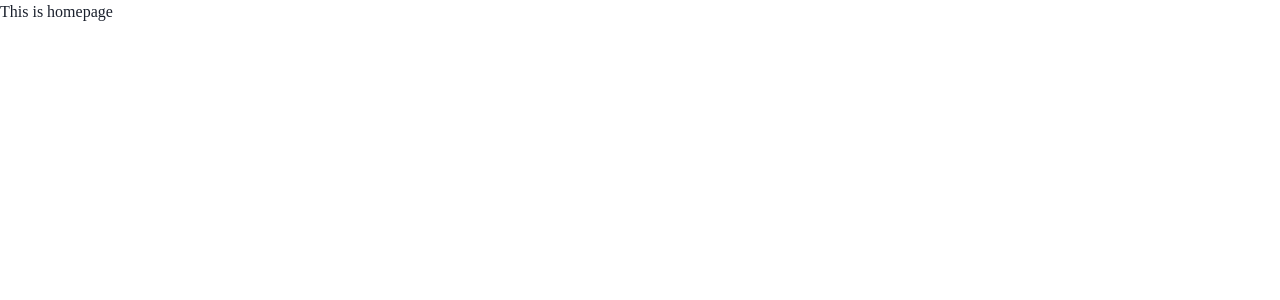
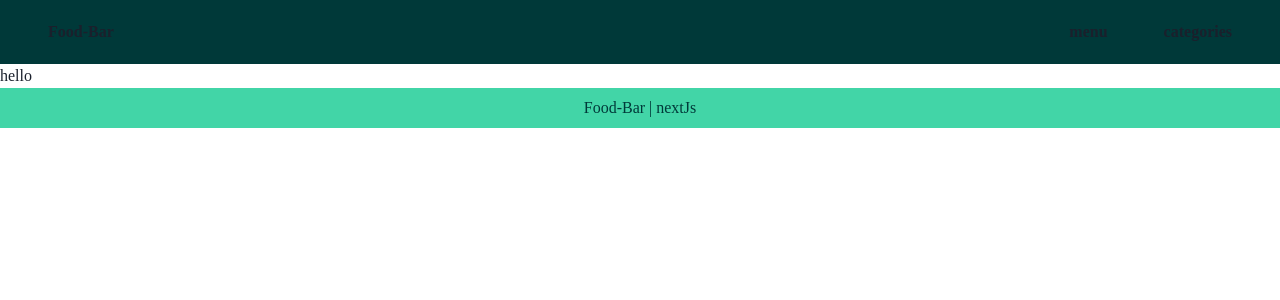
Before and after one commit to deaduchiha/food, a Next.js app: page / in a window 1280 px wide. Shown: the top 300 px of the page. Built offline with nearby package versions, Linux system fonts and the light colour scheme; a web font is replaced by a local one.

Commit message:
create layout components, wrap layout in app, create categories and menu page, end of footer and navbar

```diff
--- /dev/null
+++ b/src/components/layout/layout.jsx
@@ -0,0 +1,82 @@
+import React from "react";
+import Link from "next/link";
+import {
+  Box,
+  Flex,
+  useColorModeValue,
+  Container,
+  Menu,
+  Text,
+  Button,
+} from "@chakra-ui/react";
+
+const Links = ["menu", "categories"];
+
+const Layout = ({ children }) => {
+  return (
+    <>
+      <header>
+        <Box
+          bg={useColorModeValue("#003939")}
+          color={useColorModeValue("#fbfdff")}
+          px={4}
+        >
+          <Container maxW="container.xl">
+            <Flex h={16} alignItems={"center"} justifyContent={"space-between"}>
+              <Box flex={1}>
+                <Button
+                  border="none"
+                  bg="none"
+                  _hover={{
+                    color: "#42d5a7",
+                    bg: "transparent",
+                  }}
+                  _focus={{
+                    bg: "transparent",
+                  }}
+                >
+                  <Link href="/">Food-Bar</Link>
+                </Button>
+              </Box>
+              <Menu>
+                <Flex gap={6}>
+                  {Links.map((link) => (
+                    <Button
+                      key={link}
+                      border="none"
+                      bg="none"
+                      _hover={{
+                        color: "#42d5a7",
+                        bg: "transparent",
+                      }}
+                      _focus={{
+                        bg: "transparent",
+                      }}
+                    >
+                      <Link href={link}>{link}</Link>
+                    </Button>
+                  ))}
+                  {/* <Link href="/menu">Menu</Link>
+                  <Link href="/categories">Categories</Link> */}
+                </Flex>
+              </Menu>
+            </Flex>
+          </Container>
+        </Box>
+      </header>
+      <Box>{children}</Box>
+      <footer>
+        <Box
+          bg={useColorModeValue("#42d5a7")}
+          color={useColorModeValue("#003939")}
+          py={2}
+        >
+          <Container display="flex" justifyContent="center">
+            <Text>Food-Bar | nextJs</Text>
+          </Container>
+        </Box>
+      </footer>
+    </>
+  );
+};
+export default Layout;
--- a/src/pages/_app.js
+++ b/src/pages/_app.js
@@ -1,13 +1,17 @@
 import React from "react";
 //styles
 import "@/styles/globals.css";
+
+import Layout from "@/components/layout/layout";
 
 import { ChakraProvider } from "@chakra-ui/react";
 
 const App = ({ Component, pageProps }) => {
   return (
     <ChakraProvider>
-      <Component {...pageProps} />
+      <Layout>
+        <Component {...pageProps} />
+      </Layout>
     </ChakraProvider>
   );
 };
--- a/src/pages/index.js
+++ b/src/pages/index.js
@@ -1,9 +1,10 @@
 import React from "react";
+import Layout from "@/components/layout/layout";
 
 const Home = () => {
   return (
     <>
-      <div>This is homepage</div>
+      <div>hello</div>
     </>
   );
 };
```
Also changed, not shown: src/pages/categories/index.jsx (added, +11 -0 lines), src/pages/menu/index.jsx (added, +11 -0 lines).
